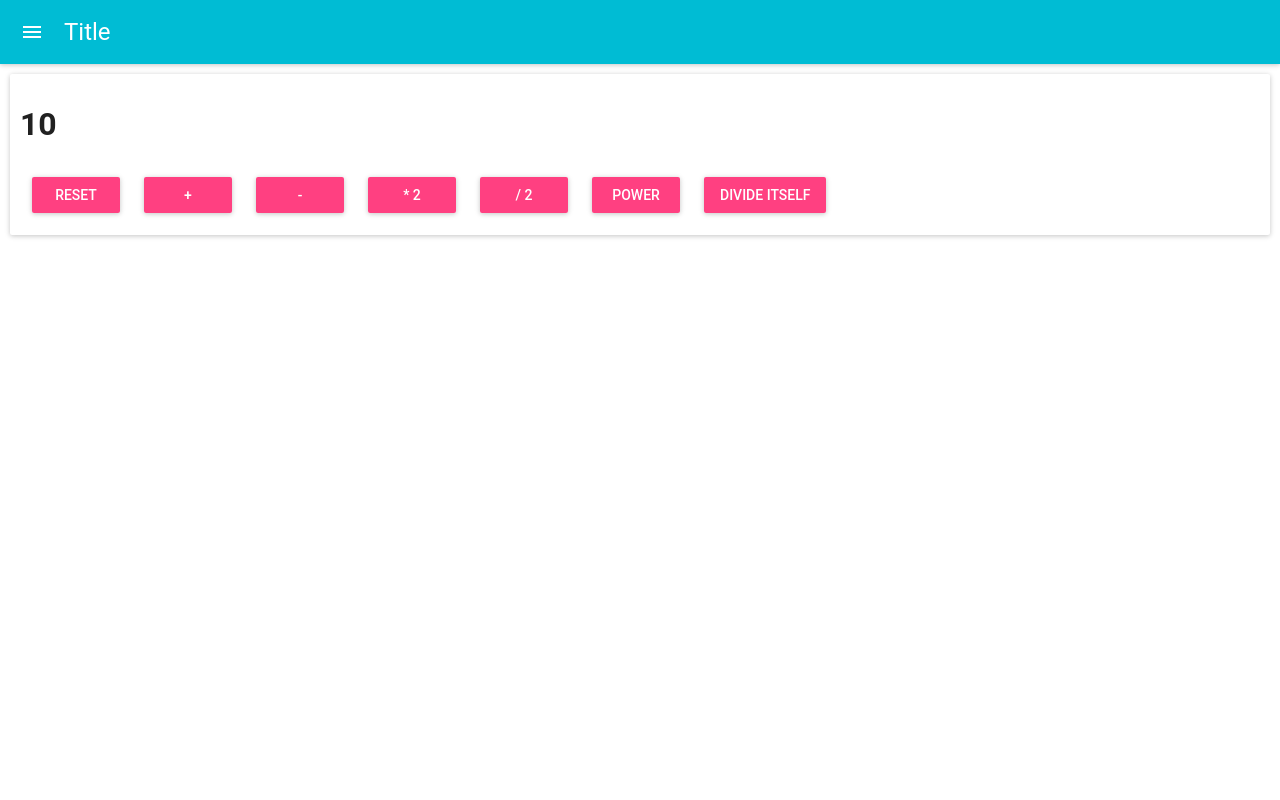
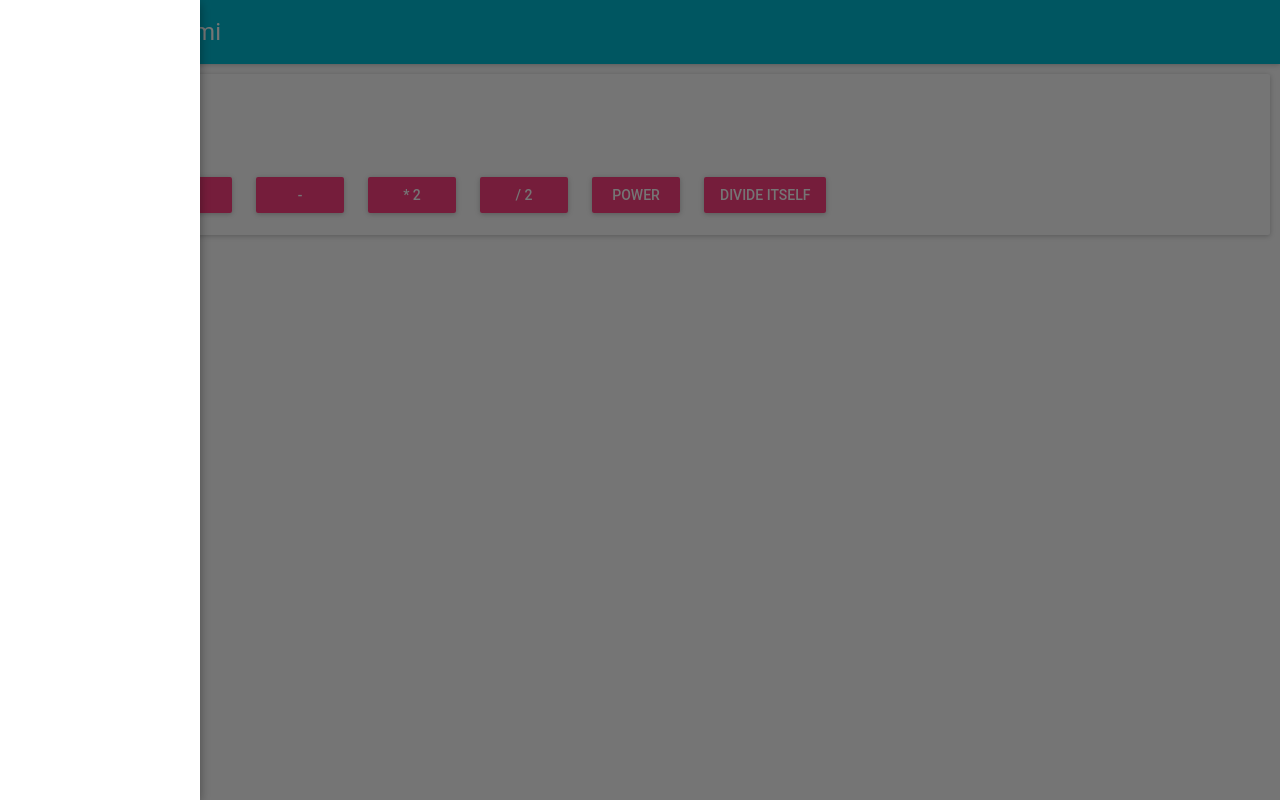
Before and after one commit to MarcinGal/react-3day, a React (Create React App) app: page / in a window 1280 px wide. Built offline with nearby package versions, Linux system fonts and the light colour scheme.

Commit message:
change const to class

```diff
--- a/src/Navigation/Navigation.js
+++ b/src/Navigation/Navigation.js
@@ -1,14 +1,26 @@
 import React from 'react'
 
-import AppBar from 'material-ui/AppBar';
+import AppBar from 'material-ui/AppBar'
+import Drawer from 'material-ui/Drawer'
 
-const Navigation = (props) => (
-    <div>
-        <AppBar
-            title="Title"
-            iconClassNameRight="muidocs-icon-navigation-expand-more"
-        />
-    </div>
-)
+class Navigation extends React.Component {
+    render() {
+        return (
+            <div>
+                <AppBar
+                    title="Bar z plackami"
+                    onLeftIconButtonClick={() => alert('Clicked!')}
+                />
+                <Drawer
+                    docked={false}
+                    width={200}
+                    open={true}
+                    onRequestChange={(open) => console.log(open)}
+                >
+                </Drawer>
+            </div >
+        )
+    }
+}
 
 export default Navigation
```
